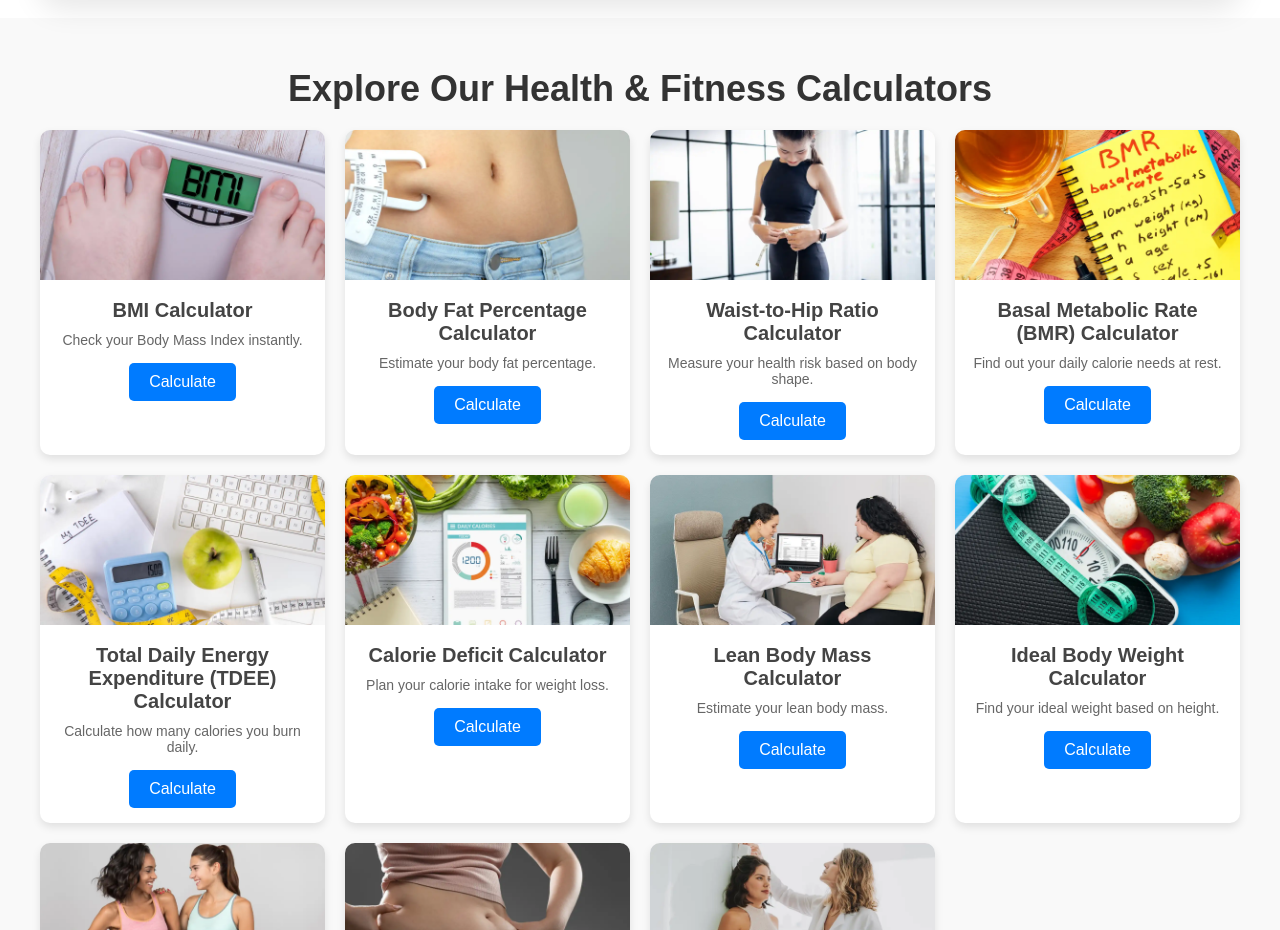
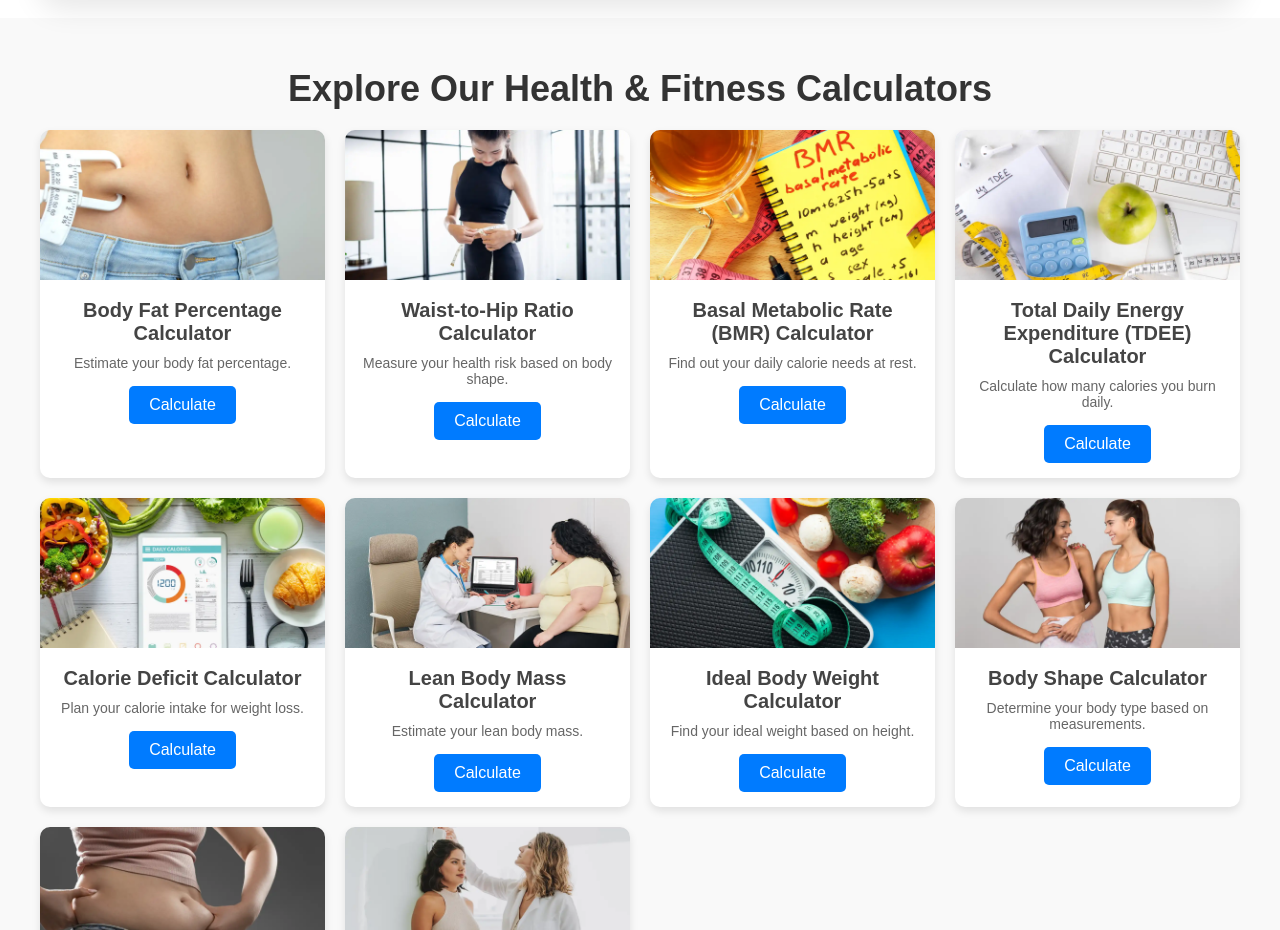
Before and after one commit to useramitkr/Health-Fitness-Calculators, a plain HTML site: page index.html in a window 1280 px wide. Shown: the part 1080-2010 px from the top of the page. Drawn offline with Linux system fonts and the light colour scheme.

Commit message:
BMI Removed from Explore Calc Section

```diff
--- a/index.html
+++ b/index.html
@@ -68,14 +68,14 @@
     <section class="calculators-section" id="calculators">
         <h2>Explore Our Health & Fitness Calculators</h2>
         <div class="calculator-grid">
-            <div class="calculator-card">
+            <!-- <div class="calculator-card">
                 <img src="/assets/bmi.webp" alt="BMI Calculator">
                 <div class="calculator-content">
                     <h3>BMI Calculator</h3>
                     <p>Check your Body Mass Index instantly.</p>
                     <a href="./calculator/bmicalc.html" class="calculate-btn">Calculate</a>
                 </div>
-            </div>
+            </div> -->
 
             <div class="calculator-card">
                 <img src="/assets/bodyfat.webp" alt="Body Fat Calculator">
```
